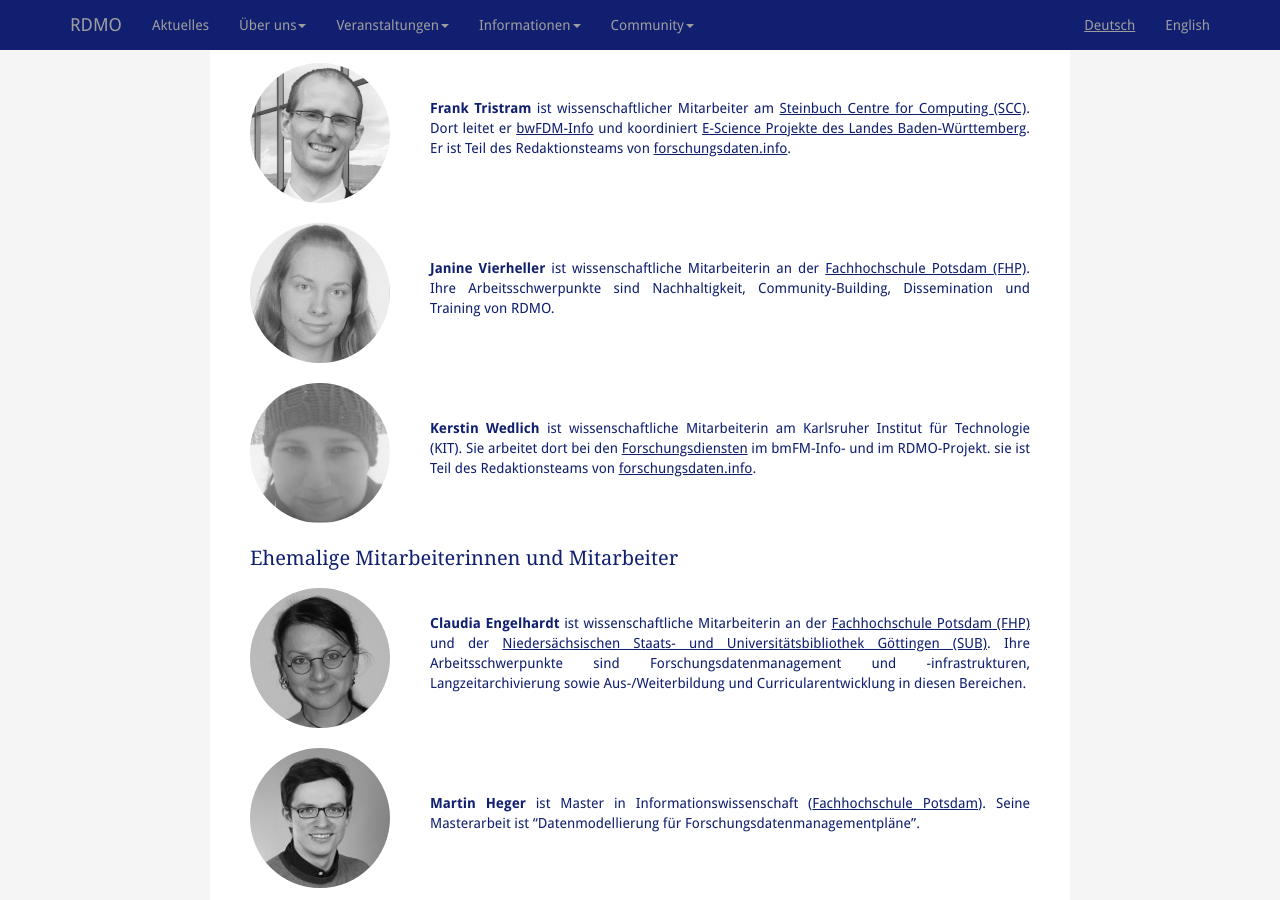
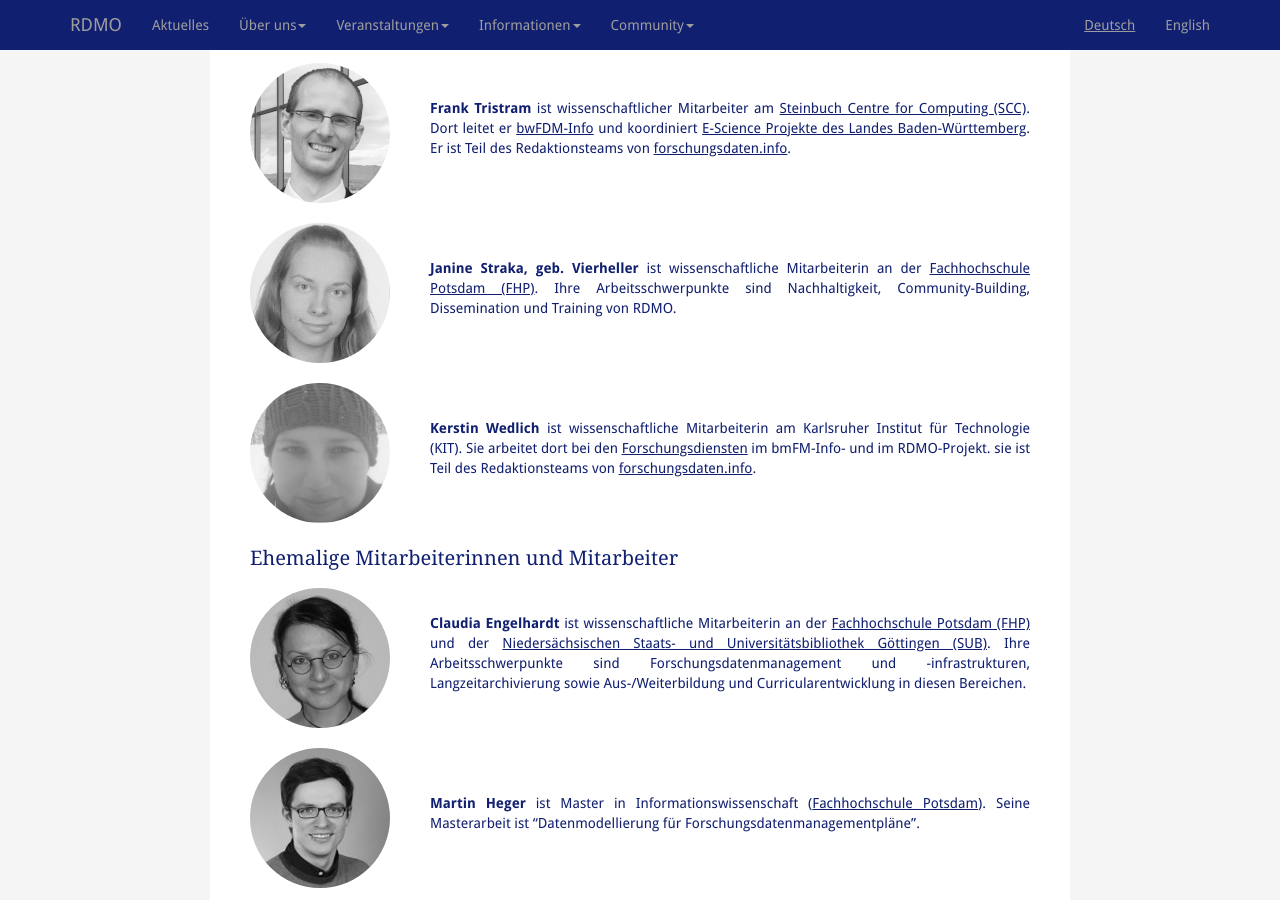
Before and after one commit to rdmorganiser/rdmorganiser.github.io, a Jekyll site: the page built from team.html, in a window 1280 px wide and 900 px high, scrolled down 1072 px. Built offline with Jekyll 4.4.1, drawn with Linux system fonts in a browser that asks for light colours.

Commit message:
Update team.yml

```diff
--- a/_data/team.yml
+++ b/_data/team.yml
@@ -35,8 +35,8 @@
   image: img/team/tristram.png
 
 - text:
-    de: "**Janine Vierheller** ist wissenschaftliche Mitarbeiterin an der [Fachhochschule Potsdam (FHP)](http://www.fh-potsdam.de/). Ihre Arbeitsschwerpunkte sind Nachhaltigkeit, Community-Building, Dissemination und Training von RDMO."
-    en: "**Janine Vierheller** is a research associate at [Fachhochschule Potsdam (FHP)](http://www.fh-potsdam.de/). Her focus of interest lies on sustainability, community building, dissemination and training of RDMO."
+    de: "**Janine Straka, geb. Vierheller** ist wissenschaftliche Mitarbeiterin an der [Fachhochschule Potsdam (FHP)](http://www.fh-potsdam.de/). Ihre Arbeitsschwerpunkte sind Nachhaltigkeit, Community-Building, Dissemination und Training von RDMO."
+    en: "**Janine Straka, née Vierheller** is a research associate at [Fachhochschule Potsdam (FHP)](http://www.fh-potsdam.de/). Her focus of interest lies on sustainability, community building, dissemination and training of RDMO."
   image: img/team/vierheller.jpg
 
 - text:
```
